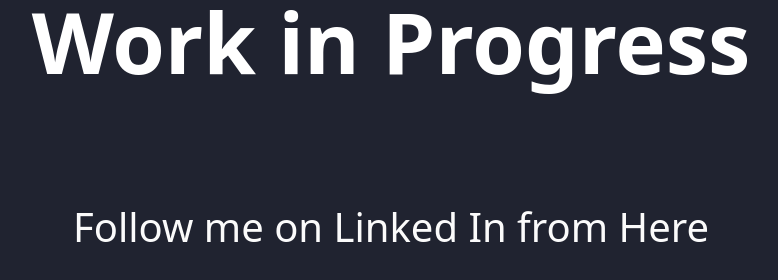
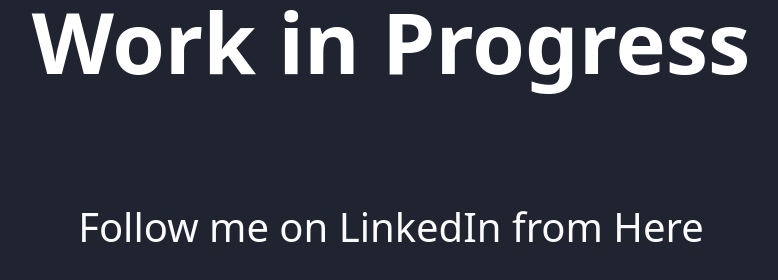
Before and after one commit to SuhasReddy651/Portfolio-Website, a plain HTML site: page index.html in a window 1280 px wide. Shown: the part 444-724 px from the top of the page, without its empty margins (249-1027 px from the left). Drawn offline with Linux system fonts and the light colour scheme.

Commit message:
Update index.html

```diff
--- a/index.html
+++ b/index.html
@@ -27,6 +27,7 @@
 
         .linkedin {
             margin-top: 100px;
+            align-text: center;
         }
 
         .linkedin a {
@@ -59,7 +60,7 @@
     </div>
     <h1>Work in Progress</h1>
     <div class="linkedin">
-        <a href="https://www.linkedin.com/in/suhasreddysathi/" target="_blank">Follow me on Linked In from Here</a>
+        <a href="https://www.linkedin.com/in/suhasreddysathi/" target="_blank">Follow me on LinkedIn from Here</a>
     </div>
 </body>
 
```
